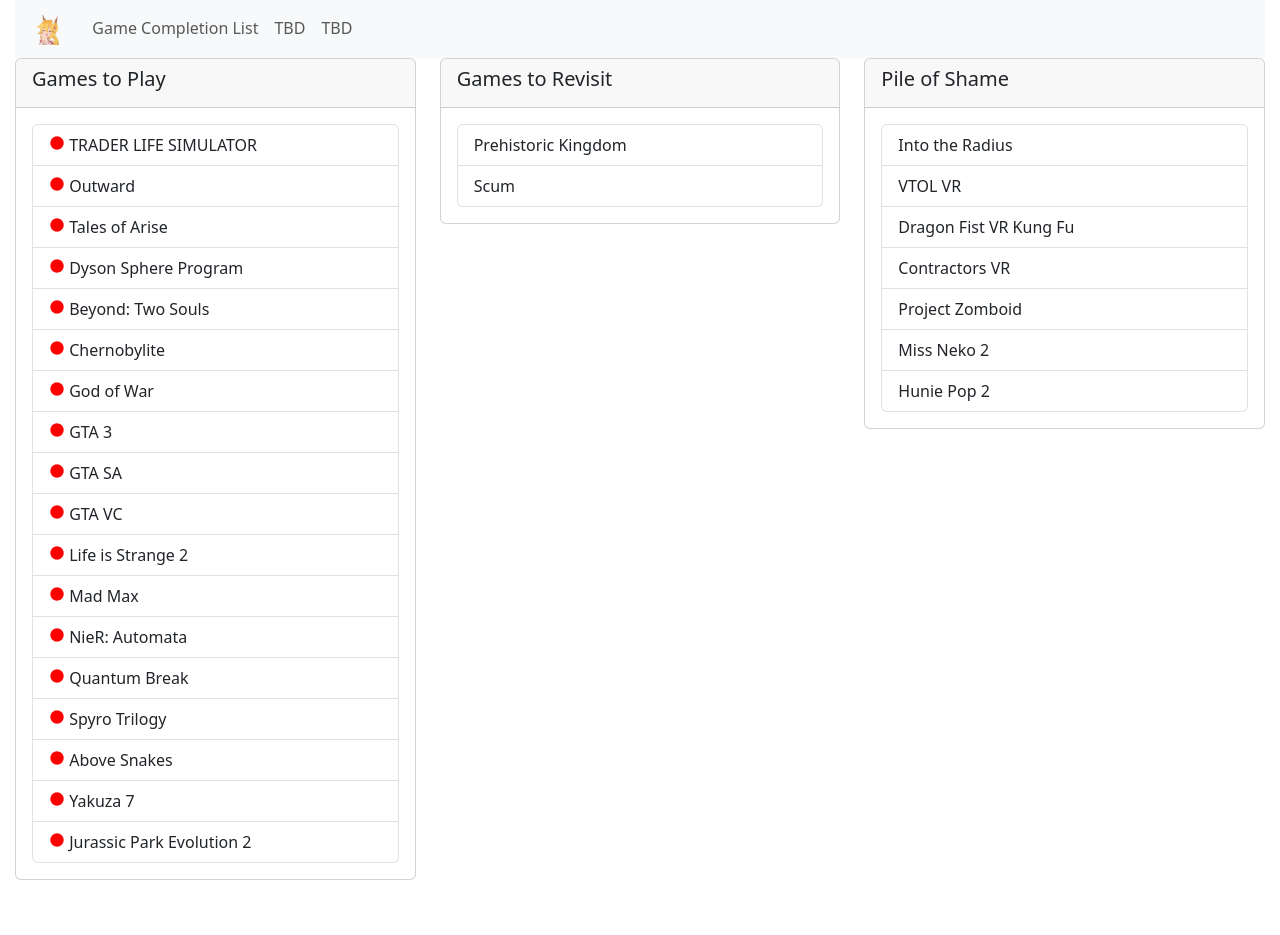
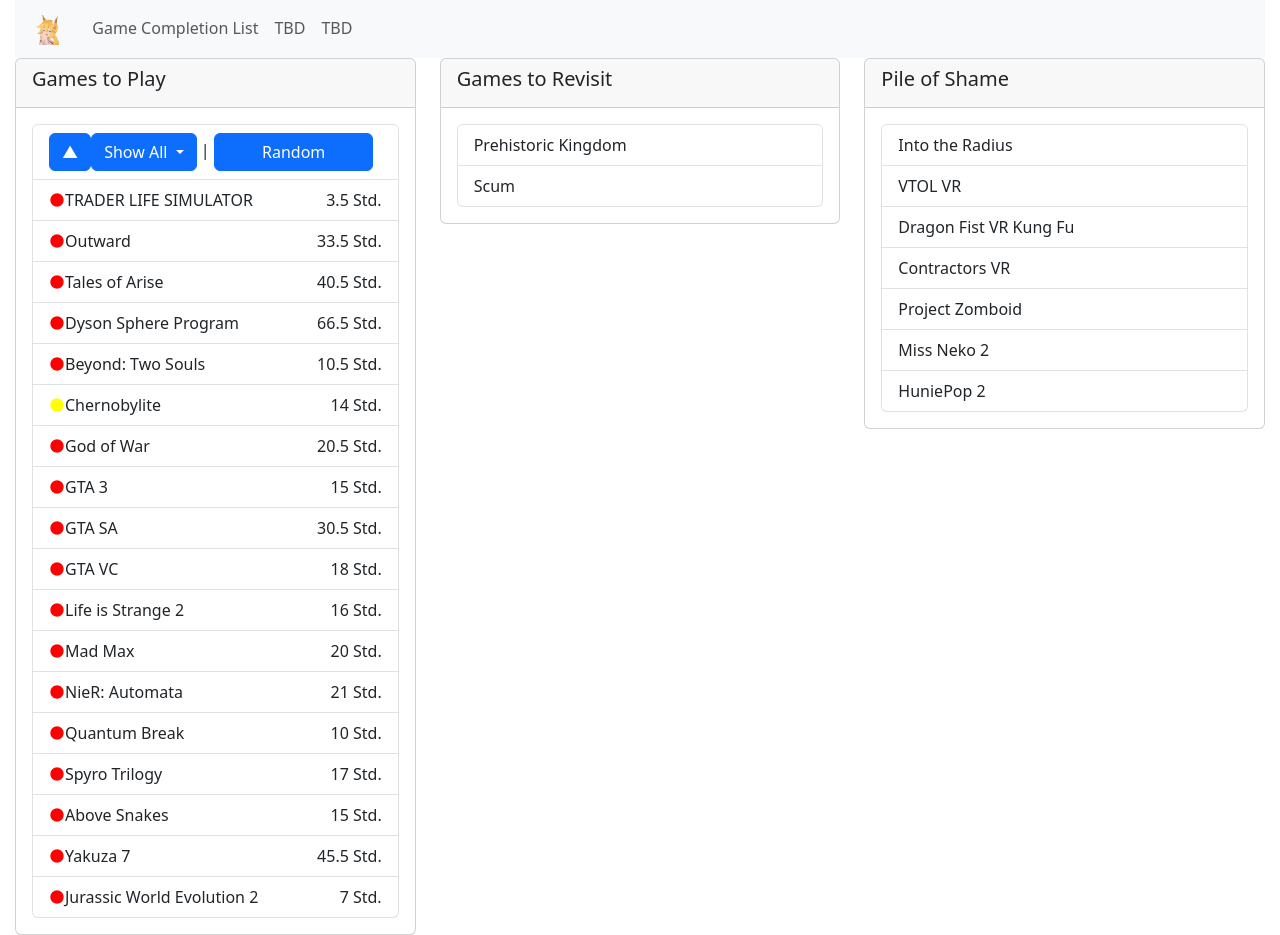
Before and after one commit to Janyno/Janyno.github.io, an Angular app: page /game-completion in a window 1280 px wide. Before the commit the page ends 880 px from the top, so only its background shows below. Built offline with nearby package versions, Linux system fonts and the light colour scheme.

Commit message:
big update

```diff
--- a/src/app/app.module.ts
+++ b/src/app/app.module.ts
@@ -8,13 +8,15 @@
 import { GameCompletionListComponent } from './game-completion-list/game-completion-list.component';
 import { NgbModule } from '@ng-bootstrap/ng-bootstrap';
 import { DashboardComponent } from './dashboard/dashboard.component';
+import { StatusPipe } from './misc/status.pipe';
 
 @NgModule({
   declarations: [
     AppComponent,
     HeaderComponent,
     GameCompletionListComponent,
-    DashboardComponent
+    DashboardComponent,
+    StatusPipe
   ],
   imports: [
     BrowserModule,
--- a/src/app/game-completion-list/game-completion-list.component.html
+++ b/src/app/game-completion-list/game-completion-list.component.html
@@ -6,9 +6,42 @@
         </div>
         <div class="card-body flex-fill">
           <ul class="list-group">
-            <li class="list-group-item" *ngFor="let game of toPlay">
+            <li class="list-group-item">
+              <div class="btn-group" role="group">
+                <button class="btn btn-primary" (click)="toggleSortingDirection()">
+                  <span *ngIf="sortingDirection === 'asc'">▲</span>
+                  <span *ngIf="sortingDirection === 'desc'">▼</span>
+                </button>
+              </div>
+              <div ngbDropdown class="d-inline-block">
+                <button class="btn btn-primary dropdown-toggle" id="filterDropdown" ngbDropdownToggle>
+                  {{ selectedFilter ? selectedFilter : 'Show All' }}
+                </button>
+                <div ngbDropdownMenu aria-labelledby="filterDropdown">
+                  <button
+                    ngbDropdownItem
+                    (click)="selectedFilter = null; filterGamesByStatus()"
+                    [class.active]="!selectedFilter"
+                  >
+                    Show All
+                  </button>
+                  <button
+                    *ngFor="let status of availableStatuses"
+                    ngbDropdownItem
+                    (click)="selectedFilter = status; filterGamesByStatus()"
+                    [class.active]="selectedFilter === status"
+                  >
+                    {{ status | status}}
+                  </button>
+                </div>
+              </div>
+              <span> | </span>
+              <button class="btn btn-primary w-48" (click)="highlightRandomGame()">Random</button>
+            </li>
+            <li class="list-group-item d-flex align-items-center" *ngFor="let game of toPlay; let i = index" [class.highlighted]="highlightedIndex === i">
               <i class="material-icons icon" *ngIf="game.status" [style.color]="statusColorMap[game.status]">circle</i>
-              {{ game.name }}
+              <span class="flex-grow-1">{{ game.name }}</span>
+              <span class="text-end">{{ game.playtime }} Std.</span>
             </li>
           </ul>
         </div>
--- a/src/app/game-completion-list/game-completion-list.component.scss
+++ b/src/app/game-completion-list/game-completion-list.component.scss
@@ -1,3 +1,13 @@
 .icon {
     font-size: 16px;
 }
+
+.w-48 {
+    width: 48%;
+}
+
+.highlighted {
+    background-color: green;
+    color: white;
+    font-weight: bold;
+}
--- a/src/app/game-completion-list/game-completion-list.component.ts
+++ b/src/app/game-completion-list/game-completion-list.component.ts
@@ -1,4 +1,4 @@
-import { Component } from '@angular/core';
+import { Component, OnInit } from '@angular/core';
 import { Game } from '../model/game';
 import { GamesService } from '../services/games.service';
 
@@ -11,6 +11,11 @@
   toPlay: Game[]
   toRevisit: Game[]
   pileOfShame: Game[]
+  gameList: Game[] = []
+  highlightedIndex: number | null = null
+  sortingDirection: 'asc' | 'desc' = 'asc'
+  availableStatuses: string[] = ['in_progress', 'completed'];
+  selectedFilter: string | null = null;
 
   constructor(private gamesService: GamesService) {
     const games = this.gamesService.getGames()
@@ -18,6 +23,7 @@
     this.toPlay = games.toPlay
     this.toRevisit = games.toRevisit
     this.pileOfShame = games.pileOfShame
+    this.gameList = this.toPlay
   }
 
   statusColorMap: { [status: string]: string } = {
@@ -25,4 +31,56 @@
     in_progress: 'yellow',
     completed: 'green'
   };
+
+  highlightRandomGame() {
+    if (this.toPlay.length > 0) {
+      const randomIndex = Math.floor(Math.random() * this.toPlay.length);
+
+      this.highlightedIndex = randomIndex;
+    }
+  }
+
+  toggleSortingDirection() {
+    this.highlightedIndex = null
+    this.sortingDirection = this.sortingDirection === 'asc' ? 'desc' : 'asc';
+    this.sortToPlay();
+  }
+
+  sortToPlay() {
+    this.toPlay.sort((a, b) => {
+      const playtimeA = a.playtime ?? 0;
+      const playtimeB = b.playtime ?? 0;
+
+      if (this.sortingDirection === 'asc') {
+        return playtimeA - playtimeB;
+      } else {
+        return playtimeB - playtimeA;
+      }
+    });
+  }
+
+
+  filterGamesByStatus() {
+    this.highlightedIndex = null
+    if (!this.selectedFilter) {
+      this.toPlay = [...this.gameList];
+    } else {
+      this.toPlay = this.gameList.filter((game) => game.status === this.selectedFilter);
+      this.selectedFilter = this.transformStatus(this.selectedFilter)
+    }
+    this.sortToPlay();
+  }
+
+  transformStatus(value: string): string {
+    switch (value) {
+      case 'not_began':
+        return 'Not Began';
+      case 'in_progress':
+        return 'In Progress';
+      case 'completed':
+        return 'Completed';
+      default:
+        return value;
+    }
+  }
 }
--- /dev/null
+++ b/src/app/misc/status.pipe.ts
@@ -0,0 +1,19 @@
+import { Pipe, PipeTransform } from '@angular/core';
+
+@Pipe({
+  name: 'status'
+})
+export class StatusPipe implements PipeTransform {
+  transform(value: string): string {
+    switch (value) {
+      case 'not_began':
+        return 'Not Began';
+      case 'in_progress':
+        return 'In Progress';
+      case 'completed':
+        return 'Completed';
+      default:
+        return value;
+    }
+  }
+}
--- a/src/app/model/game.ts
+++ b/src/app/model/game.ts
@@ -1,4 +1,5 @@
 export interface Game {
     name: string,
-    status?: 'not_began' | 'in_progress' | 'completed'
+    status?: 'not_began' | 'in_progress' | 'completed',
+    playtime? : number
 }
--- a/src/app/services/games.service.ts
+++ b/src/app/services/games.service.ts
@@ -7,24 +7,24 @@
 export class GamesService {
 
   toPlay: Game[] = [
-    {name: 'TRADER LIFE SIMULATOR', status: 'not_began'},
-    {name: 'Outward', status: 'not_began'},
-    {name: 'Tales of Arise', status: 'not_began'},
-    {name: 'Dyson Sphere Program', status: 'not_began'},
-    {name: 'Beyond: Two Souls', status: 'not_began'},
-    {name: 'Chernobylite', status: 'not_began'},
-    {name: 'God of War', status: 'not_began'},
-    {name: 'GTA 3', status: 'not_began'},
-    {name: 'GTA SA', status: 'not_began'},
-    {name: 'GTA VC', status: 'not_began'},
-    {name: 'Life is Strange 2', status: 'not_began'},
-    {name: 'Mad Max', status: 'not_began'},
-    {name: 'NieR: Automata', status: 'not_began'},
-    {name: 'Quantum Break', status: 'not_began'},
-    {name: 'Spyro Trilogy', status: 'not_began'},
-    {name: 'Above Snakes', status: 'not_began'},
-    {name: 'Yakuza 7', status: 'not_began'},
-    {name: 'Jurassic Park Evolution 2', status: 'not_began'}
+    {name: 'TRADER LIFE SIMULATOR', status: 'not_began', playtime: 3.5},
+    {name: 'Outward', status: 'not_began', playtime: 33.5},
+    {name: 'Tales of Arise', status: 'not_began', playtime: 40.5},
+    {name: 'Dyson Sphere Program', status: 'not_began', playtime: 66.5},
+    {name: 'Beyond: Two Souls', status: 'not_began', playtime: 10.5},
+    {name: 'Chernobylite', status: 'in_progress', playtime: 14},
+    {name: 'God of War', status: 'not_began', playtime: 20.5},
+    {name: 'GTA 3', status: 'not_began', playtime: 15},
+    {name: 'GTA SA', status: 'not_began', playtime: 30.5},
+    {name: 'GTA VC', status: 'not_began', playtime: 18},
+    {name: 'Life is Strange 2', status: 'not_began', playtime: 16},
+    {name: 'Mad Max', status: 'not_began', playtime: 20},
+    {name: 'NieR: Automata', status: 'not_began', playtime: 21},
+    {name: 'Quantum Break', status: 'not_began', playtime: 10},
+    {name: 'Spyro Trilogy', status: 'not_began', playtime: 17},
+    {name: 'Above Snakes', status: 'not_began', playtime: 15},
+    {name: 'Yakuza 7', status: 'not_began', playtime: 45.5},
+    {name: 'Jurassic World Evolution 2', status: 'not_began', playtime: 7}
   ]
 
   toRevisit: Game[] = [
@@ -39,7 +39,7 @@
     {name: 'Contractors VR'},
     {name: 'Project Zomboid'},
     {name: 'Miss Neko 2'},
-    {name: 'Hunie Pop 2'}
+    {name: 'HuniePop 2'}
   ]
 
   getGames() {
```
Also changed, not shown: 3 other files (tests, documents, lock files or other folders).
